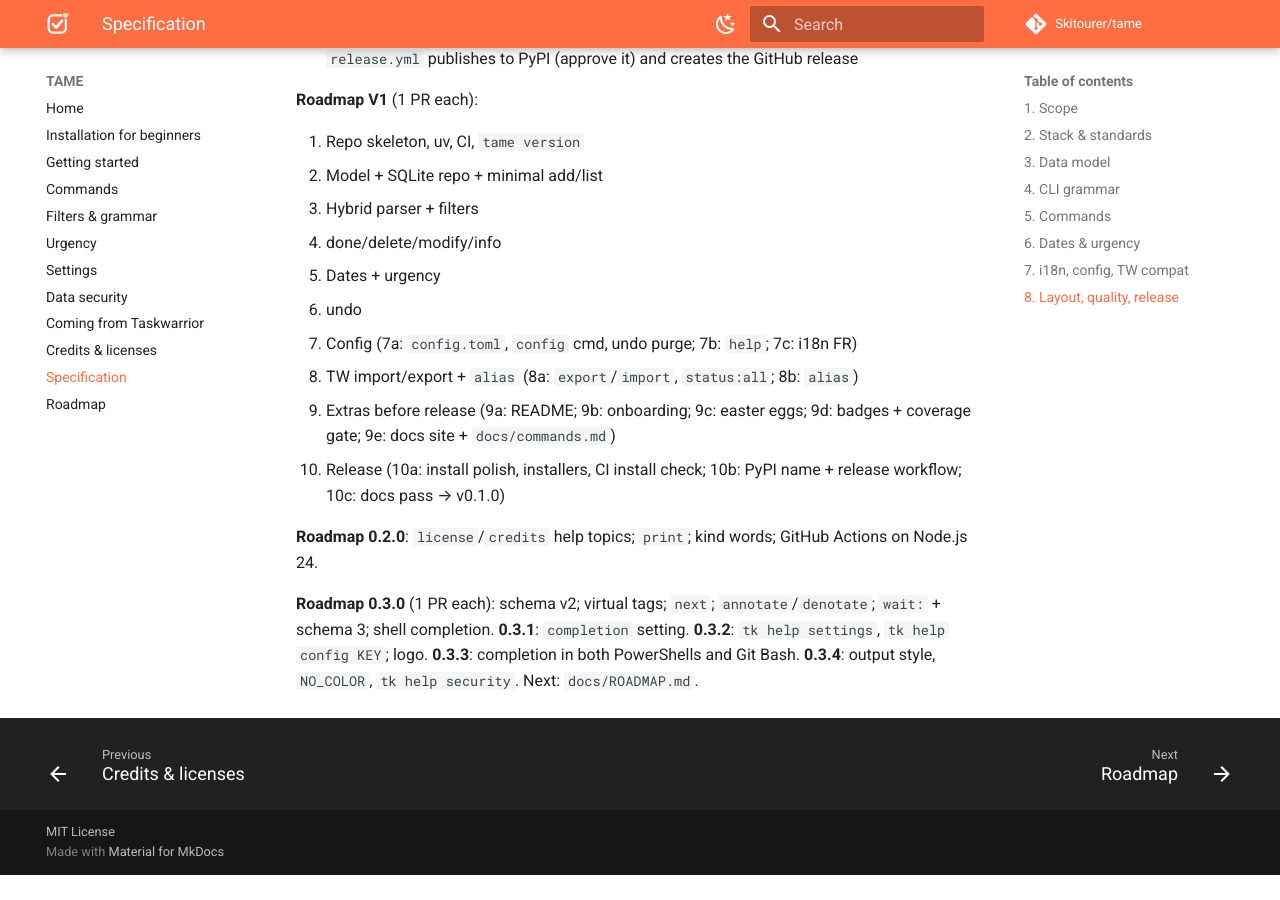
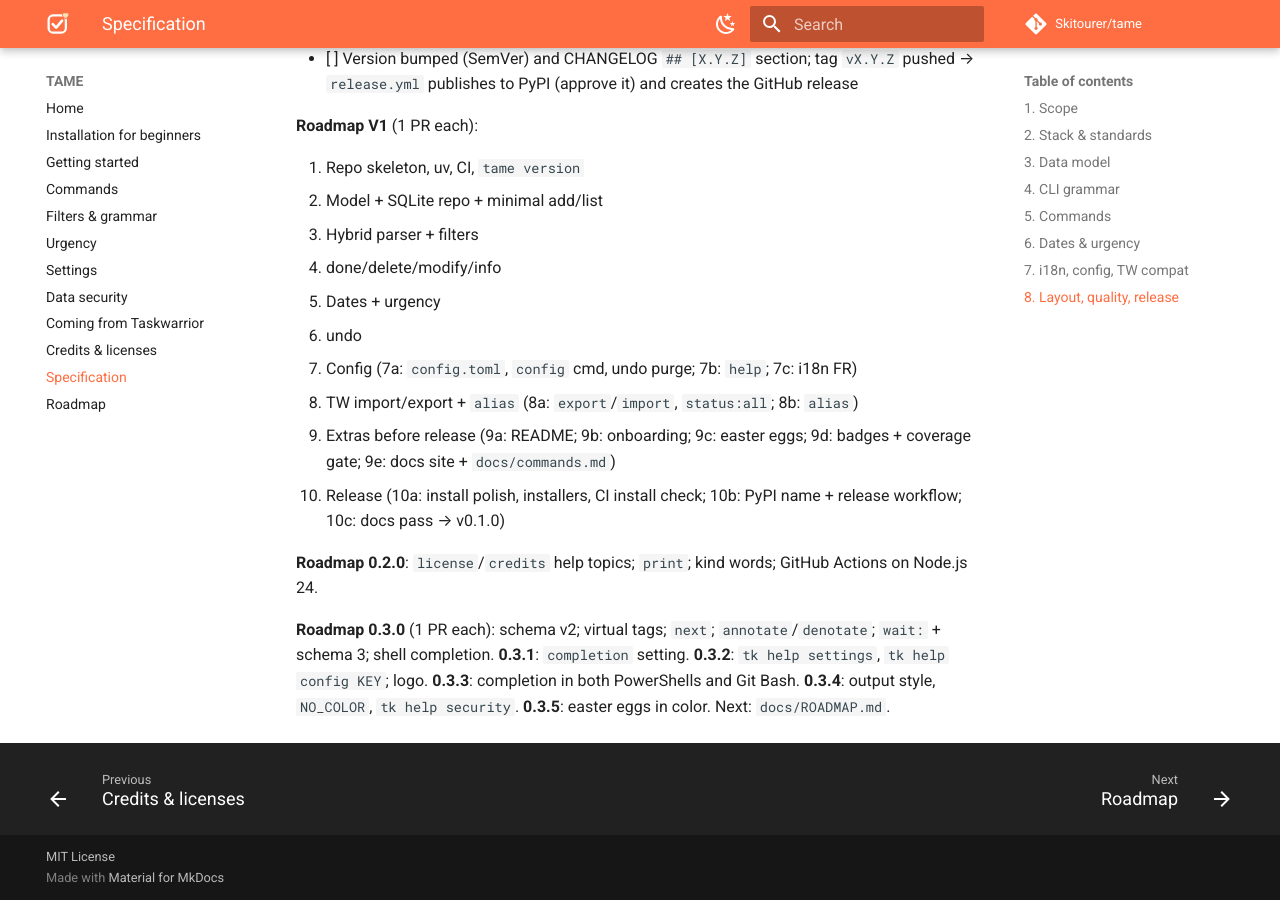
Before and after one commit to Skitourer/tame, an MkDocs documentation site: the page built from docs/SPEC.md, in a window 1280 px wide and 900 px high, scrolled down 14783 px. Built offline with MkDocs 1.6.1 and Material for MkDocs 9.7.7, drawn with Linux system fonts in a browser that asks for light colours; comment, search, counter and statistics services are not loaded; before the commit the page ends 15658 px from its top, so only the background shows below that; some of the changed text lies outside the part shown.

Commit message:
chore: release 0.3.5 (#41)

```diff
--- a/docs/SPEC.md
+++ b/docs/SPEC.md
@@ -10,7 +10,7 @@ CLI task manager, Windows 11 first, TW-inspired, simpler. Independent project: n
 - **Commands installed**: `tame` (main) + `tk` (short alias, used in examples). `task` = opt-in alias only (`tame alias install|remove task`, shim in uv tools bin dir); never by default (clashes with TW and go-task). Any name `[A-Za-z0-9][A-Za-z0-9_-]*` but `tame`/`tk` works the same way.
 - **In V1**: cmds `add list done delete modify info undo export import help version alias`; attrs description, status, project, tags, priority, due, entry, modified, end; hybrid grammar; EN date keywords; urgency sort; colored table; i18n files; TW JSON import/export.
 - **Since 0.2.0**: `print`; help topics `license` and `credits`; kind words (§5).
-- **Since 0.3.0**: schema 3, annotations, depends, wait, start, recur, until stored natively (§3); virtual tags (§4); `next` report and `default_command` setting (§5, §7); `annotate`/`denotate` (§5); `wait:` (§4), schema 3; shell completion (§5). **Since 0.3.1**: `completion` setting (§7). **Since 0.3.4**: output style (§5), `NO_COLOR` (§7), help topic `security` (§5).
+- **Since 0.3.0**: schema 3, annotations, depends, wait, start, recur, until stored natively (§3); virtual tags (§4); `next` report and `default_command` setting (§5, §7); `annotate`/`denotate` (§5); `wait:` (§4), schema 3; shell completion (§5). **Since 0.3.1**: `completion` setting (§7). **Since 0.3.4**: output style (§5), `NO_COLOR` (§7), help topic `security` (§5). **Since 0.3.5**: easter eggs in color (§5).
 - **Not yet** (see `docs/ROADMAP.md`): dependency commands, recurrence, start/stop, advanced filters (0.4); contexts, custom reports, `--json`, UDAs, hooks, stats (0.5); sync, TUI.
 - **Hard rule**: `core` never prints, never reads argv → future TUI reuses it unchanged.
 
@@ -332,4 +332,4 @@ docs/              # SPEC, grammar, commands + site pages (mkdocs.yml); install.
 
 **Roadmap 0.2.0**: `license`/`credits` help topics; `print`; kind words; GitHub Actions on Node.js 24.
 
-**Roadmap 0.3.0** (1 PR each): schema v2; virtual tags; `next`; `annotate`/`denotate`; `wait:` + schema 3; shell completion. **0.3.1**: `completion` setting. **0.3.2**: `tk help settings`, `tk help config KEY`; logo. **0.3.3**: completion in both PowerShells and Git Bash. **0.3.4**: output style, `NO_COLOR`, `tk help security`. Next: `docs/ROADMAP.md`.
+**Roadmap 0.3.0** (1 PR each): schema v2; virtual tags; `next`; `annotate`/`denotate`; `wait:` + schema 3; shell completion. **0.3.1**: `completion` setting. **0.3.2**: `tk help settings`, `tk help config KEY`; logo. **0.3.3**: completion in both PowerShells and Git Bash. **0.3.4**: output style, `NO_COLOR`, `tk help security`. **0.3.5**: easter eggs in color. Next: `docs/ROADMAP.md`.
--- a/src/tame/__init__.py
+++ b/src/tame/__init__.py
@@ -1,3 +1,3 @@
 """TAME Arranges My Errands: a lightweight Taskwarrior-like CLI task manager."""
 
-__version__ = "0.3.4"
+__version__ = "0.3.5"
```
Also changed, not shown: CHANGELOG.md (+2 -0 lines).
